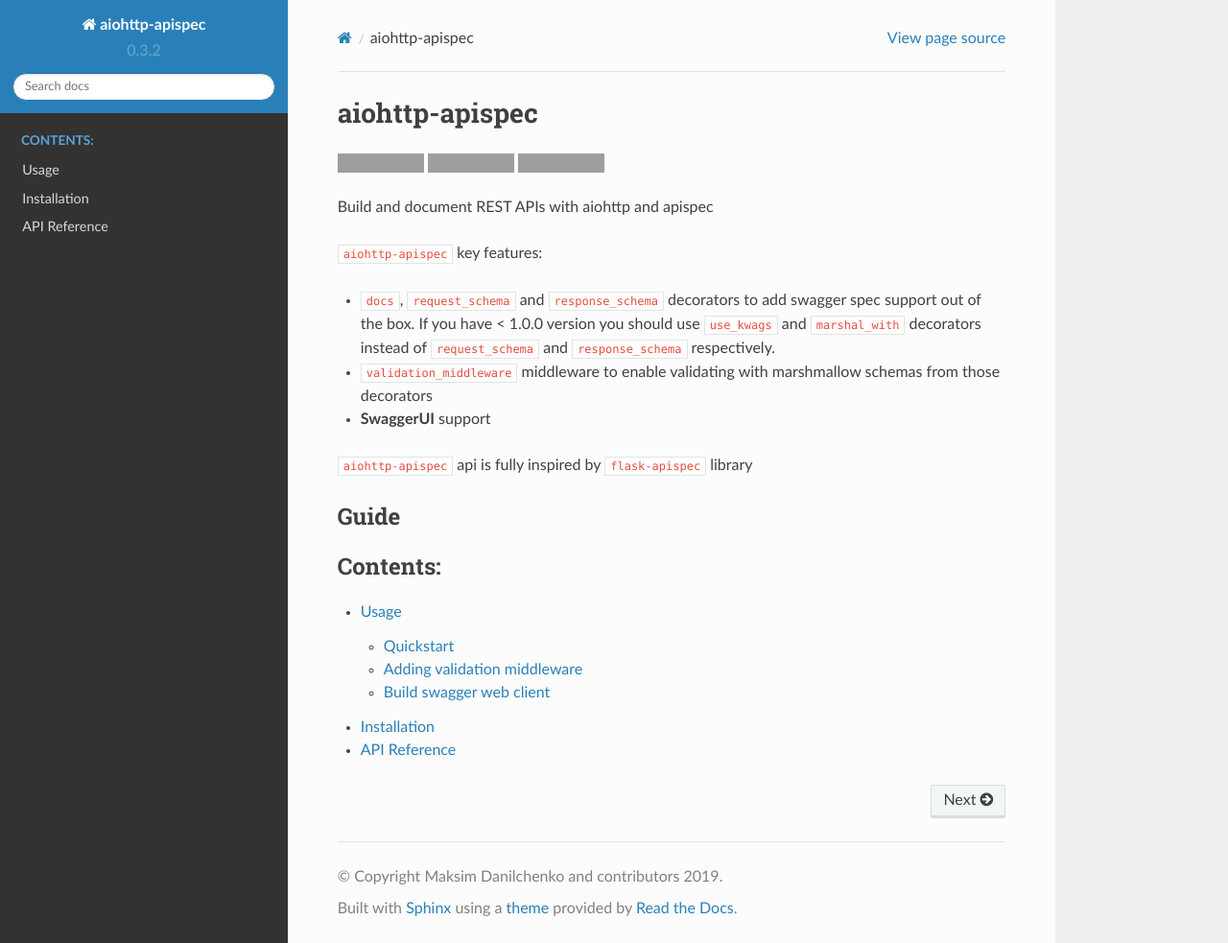
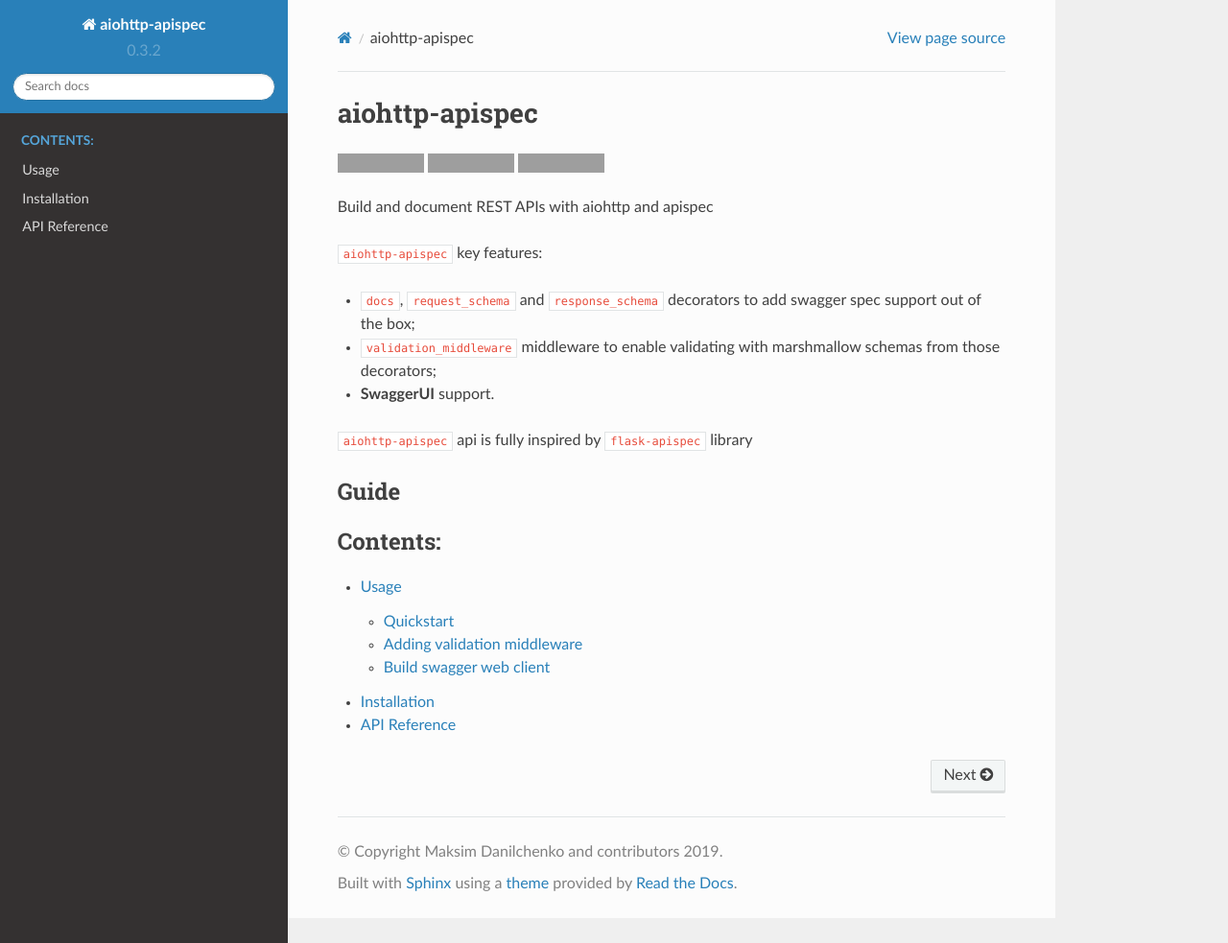
Before and after one commit to maximdanilchenko/aiohttp-apispec, a Sphinx documentation site: the page built from docs/index.rst, in a window 1280 px wide and 983 px high. Shown: the whole window at 96% size. Built offline with Sphinx 7.4.7 and the Read the Docs theme 2.0.0, drawn with Linux system fonts in a browser that asks for light colours; grey boxes are pictures that could not be loaded.

Commit message:
Remove note about old decorators

```diff
--- a/docs/index.rst
+++ b/docs/index.rst
@@ -15,11 +15,11 @@
 
 ``aiohttp-apispec`` key features:
 
-- ``docs``, ``request_schema`` and ``response_schema`` decorators to add swagger spec support out of the box. If you have < 1.0.0 version you should use ``use_kwags`` and ``marshal_with`` decorators instead of ``request_schema`` and ``response_schema`` respectively.
+- ``docs``, ``request_schema`` and ``response_schema`` decorators to add swagger spec support out of the box;
 
-- ``validation_middleware`` middleware to enable validating with marshmallow schemas from those decorators
+- ``validation_middleware`` middleware to enable validating with marshmallow schemas from those decorators;
 
-- **SwaggerUI** support
+- **SwaggerUI** support.
 
 ``aiohttp-apispec`` api is fully inspired by ``flask-apispec`` library
 
```
Also changed, not shown: README.md (+4 -6 lines).
